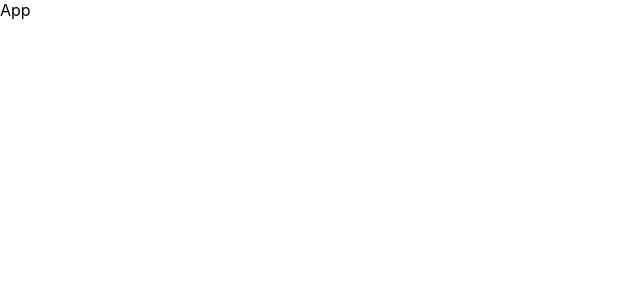
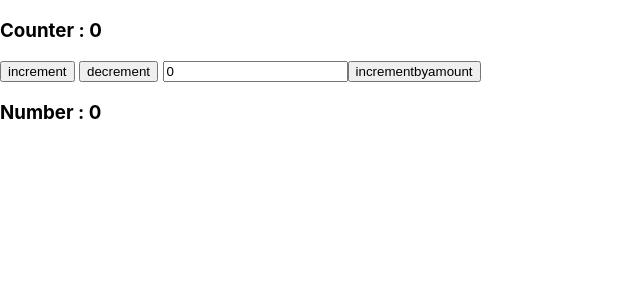
Before and after one commit to Erfanmah7/ReduxToolkit, a React (Create React App) app: page / in a window 1280 px wide. Shown: the top 300 px of the page, without its empty margins (0-640 px from the left). Built offline with nearby package versions, Linux system fonts and the light colour scheme.

Commit message:
createSlice & configureStore & useSelector & useDispatch

```diff
--- a/package.json
+++ b/package.json
@@ -9,6 +9,7 @@
     "@testing-library/user-event": "^13.5.0",
     "react": "^18.3.1",
     "react-dom": "^18.3.1",
+    "react-redux": "^9.1.2",
     "react-scripts": "5.0.1",
     "web-vitals": "^2.1.4"
   },
--- a/src/App.js
+++ b/src/App.js
@@ -1,5 +1,32 @@
+import { useDispatch, useSelector } from "react-redux";
+import {
+  increment,
+  decrement,
+  incrementbyamount,
+} from "./features/counter/counterSlice";
+import { useState } from "react";
+
 function App() {
-  return <div>App</div>;
+  const [value, setValue] = useState(0);
+  const counter = useSelector((state) => state.counter.counterValue);
+  const dispatch = useDispatch();
+
+  return (
+    <div>
+      <h3>Counter : {counter}</h3>
+      <button onClick={() => dispatch(increment())}>increment</button>{" "}
+      <button onClick={() => dispatch(decrement())}>decrement</button>{" "}
+      <input
+        type="text"
+        value={value}
+        onChange={(e) => setValue(e.target.value)}
+      />
+      <button onClick={() => dispatch(incrementbyamount(+value))}>
+        incrementbyamount
+      </button>
+      <h3>Number : {counter}</h3>
+    </div>
+  );
 }
 
 export default App;
--- /dev/null
+++ b/src/app/store.js
@@ -0,0 +1,6 @@
+import { configureStore } from "@reduxjs/toolkit";
+import counterSlice from "../features/counter/counterSlice";
+
+const counterStore = configureStore({ reducer: { counter: counterSlice } });
+
+export default counterStore;
--- /dev/null
+++ b/src/features/counter/counterSlice.js
@@ -0,0 +1,26 @@
+import { createSlice } from "@reduxjs/toolkit";
+
+const initialState = {
+  counterValue: 0,
+};
+
+const counterSlice = createSlice({
+  name: "counter",
+  initialState,
+  reducers: {
+    increment: (state) => {
+      state.counterValue++;
+    },
+
+    decrement: (state) => {
+      state.counterValue--;
+    },
+
+    incrementbyamount: (state, action) => {
+      state.counterValue += action.payload;
+    },
+  },
+});
+
+export default counterSlice.reducer;
+export const { increment, decrement, incrementbyamount } = counterSlice.actions;
--- a/src/index.js
+++ b/src/index.js
@@ -2,11 +2,12 @@ import React from "react";
 import ReactDOM from "react-dom/client";
 import "./index.css";
 import App from "./App";
-
+import { Provider } from "react-redux";
+import store from "./app/store";
 
 const root = ReactDOM.createRoot(document.getElementById("root"));
 root.render(
-
-  <App />
-
+  <Provider store={store}>
+    <App />
+  </Provider>
 );
```
Also changed, not shown: 1 other file (tests, documents, lock files or other folders).
